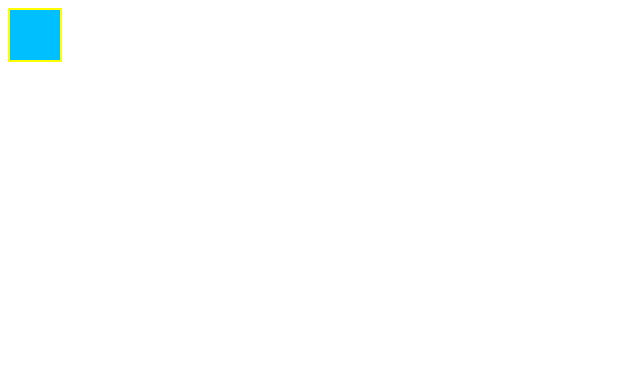
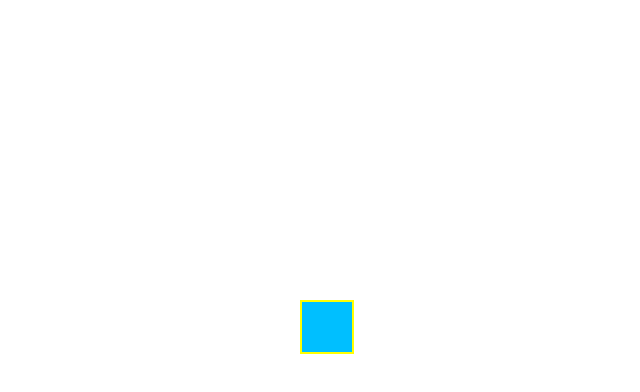
Before and after one commit to DimiBertolami/Javascript, a plain HTML site: page timwatch/index.html in a window 1280 px wide. Shown: the whole page, without its empty margins (0-640 px from the left). Drawn offline with Linux system fonts and the light colour scheme.

Commit message:
box element is now moving as instructed by arrow keys

```diff
--- a/timwatch/game.js
+++ b/timwatch/game.js
@@ -29,14 +29,14 @@ function main(){
         y--;
     }
     movePlayer(x, y);
-    setTimeout(main, 50);
+    setTimeout(main, 20);
 }
 
 main();
 
 function movePlayer(x, y){
     let moveXY = document.getElementById("ReadyPlayerOne");
-    moveXY.offsetLeft = 20;
-    moveXY.style.left = x++;
-    moveXY.style.top = y++;
+    console.log("x: " + x + " y: " + y);
+    moveXY.style.left = x + "px";
+    moveXY.style.top  = y + "px";
 }
--- a/timwatch/index.html
+++ b/timwatch/index.html
@@ -3,7 +3,7 @@
 <head>
     <meta charset="UTF-8">
     <title>Box game</title>
-    <link rel="stylesheet" href="game.css">
+    <link rel="stylesheet" href="style.css">
 </head>
 <body>
 <div class="box" id="ReadyPlayerOne"></div>
--- a/timwatch/style.css
+++ b/timwatch/style.css
@@ -7,5 +7,5 @@ div {
     border: 2px solid yellow;
     margin: 0;
     background-color: deepskyblue;
-    position:relative;
+    position:absolute;
 }
```
